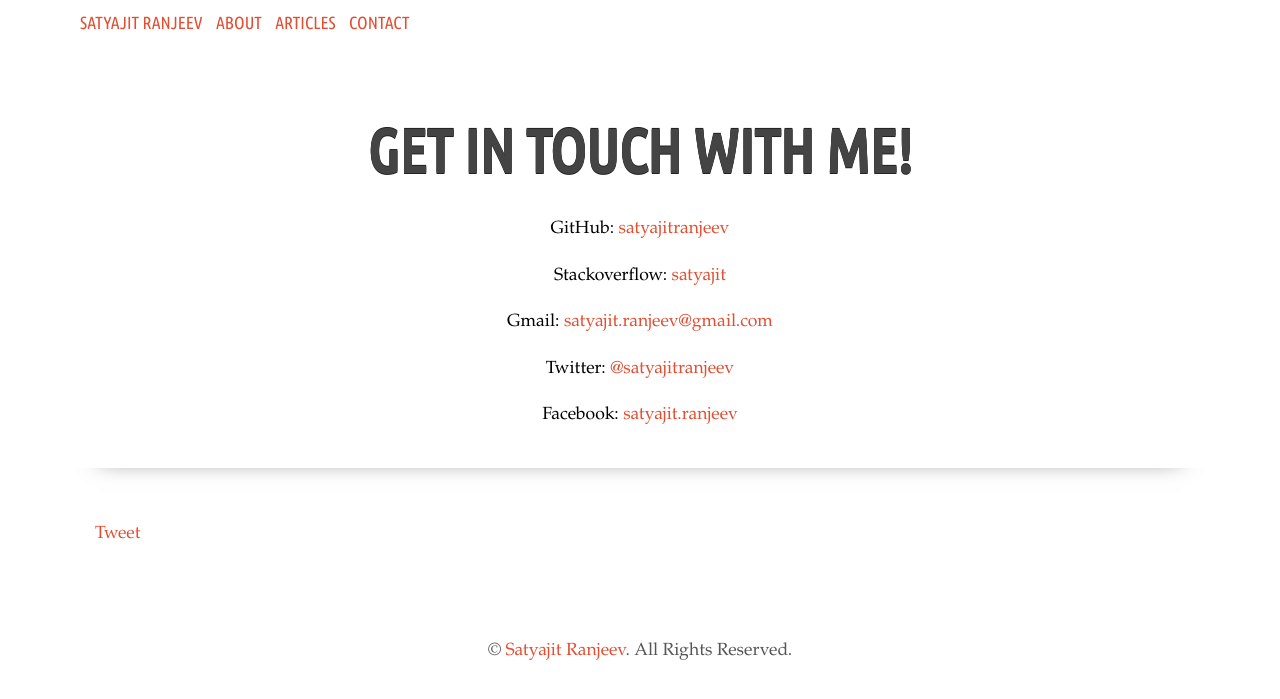
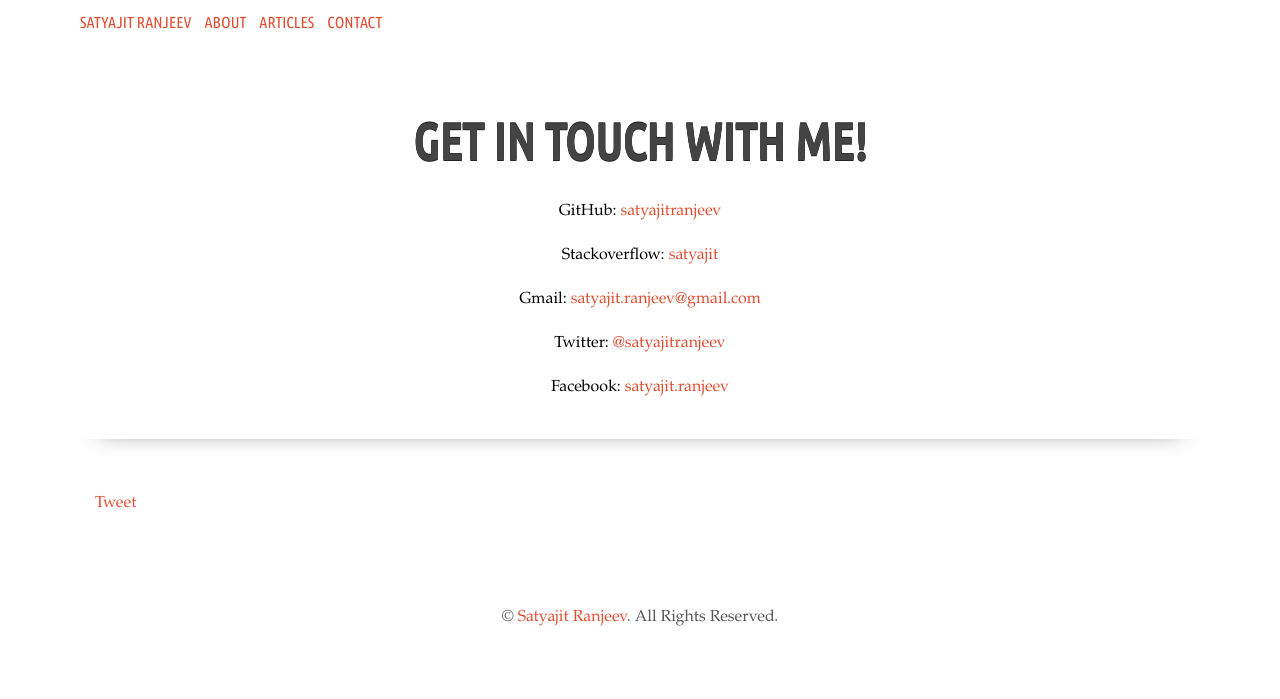
Before and after one commit to satran/satran.github.io, a Jekyll site: the page built from contact/index.html, in a window 1280 px wide. Shown: the top 699 px of the page. Built offline with Jekyll 4.4.1, drawn with Linux system fonts in a browser that asks for light colours; comment, search, counter and statistics services are not loaded.

Commit message:
Too big fonts. Changed them.

```diff
--- a/css/base.css
+++ b/css/base.css
@@ -2,7 +2,7 @@
 body {
     color: #000;
     background: #ffffff;
-    font-size: 110%;
+    font-size: 100%;
     font-family: Palatino, Georgia,'Times New Roman',serif;
 }
 p, ul, ol, dd, pre { margin-bottom: 20px;line-height: 1.5; }
@@ -58,12 +58,12 @@ font-family: "Ubuntu Condensed", sans-serif;
     margin-bottom: 20px;
     text-transform: uppercase;
 }
-#post h1 a, .post h1 a{
+#post h1 a, .post h0 a{
     color: #444;
     font-weight: bold;
 }
 #post h1{
-    font-size: 60px;
+    font-size: 50px;
     font-weight: bold;
     text-shadow: 0px 1px 0px #222, 0px -1px 0px #222;
 }
```
